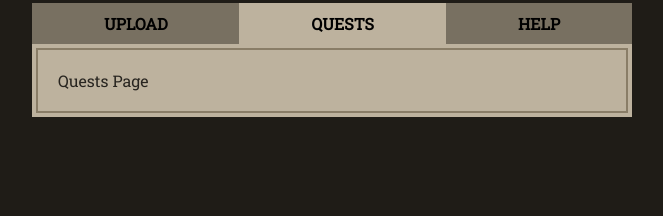
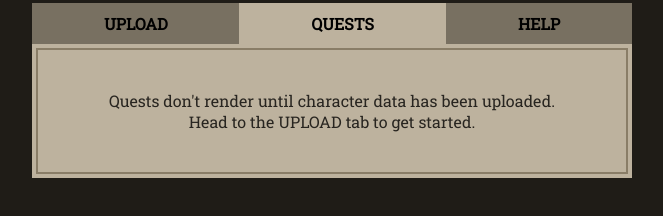
Before and after one commit to An-Individual/fl-questspector, a website built with webpack: page docs/index.html in a window 1280 px wide. Both pictures are taken after a click on the element "QUESTS". Shown: the part 168-384 px from the top of the page, without its empty margins (308-971 px from the left). Built offline with nearby package versions, Linux system fonts and the light colour scheme; no server answers.

Commit message:
Added default text to the QUESTS tab.

```diff
--- a/docs/index.html
+++ b/docs/index.html
@@ -32,7 +32,9 @@
                     </p>
                 </div>
                 <div class="page" id="page-quests">
-                    Quests Page
+                    <div style="text-align: center; margin: 40px;">
+                        Quests don't render until character data has been uploaded. Head to the UPLOAD tab to get started.
+                    </div>
                 </div>
                 <div class="page" id="page-help">
                     Help Page
```
